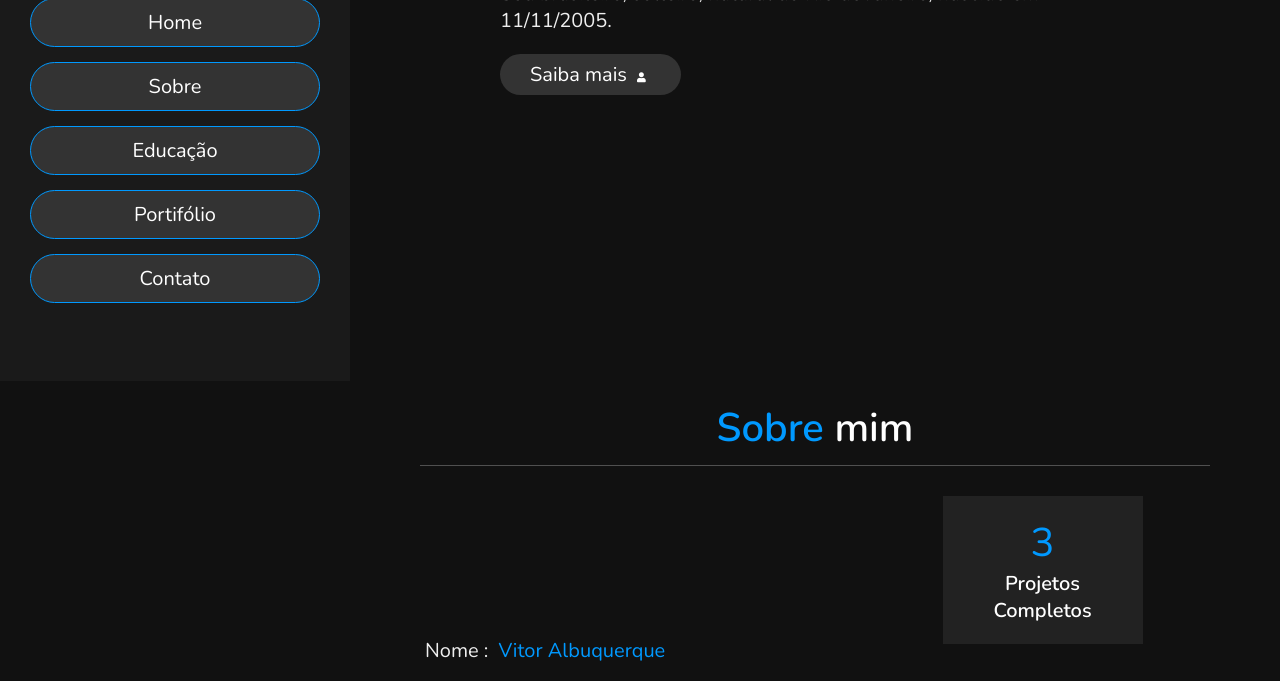
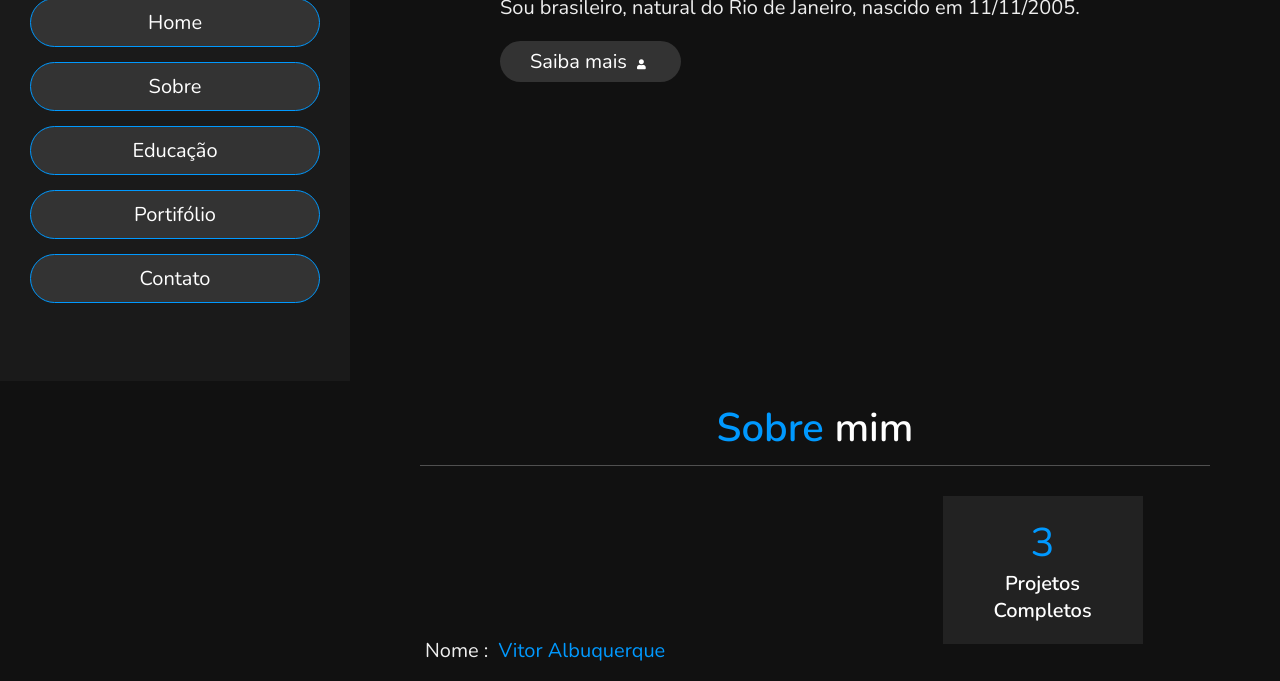
Before and after one commit to albuquerque14/PortifolioVTR, a plain HTML site: page index.html in a window 1280 px wide. Shown: the part 419-1100 px from the top of the page. Drawn offline with nearby package versions, Linux system fonts and the light colour scheme.

Commit message:
Update index.html

```diff
--- a/index.html
+++ b/index.html
@@ -46,7 +46,7 @@
 
     <h3>Olá! Sejam bem-vindos !</h3>
     <h1>Eu sou <span>Vitor Albuquerque</span></h1>
-    <p>Sou brasileiro, solteiro, natural do Rio de Janeiro, nascido em 11/11/2005.
+    <p>Sou brasileiro, natural do Rio de Janeiro, nascido em 11/11/2005.
     </p>
     <a href="#about"><button class="btn">Saiba mais <i class="fas fa-user"></i></button></a>
 
```
